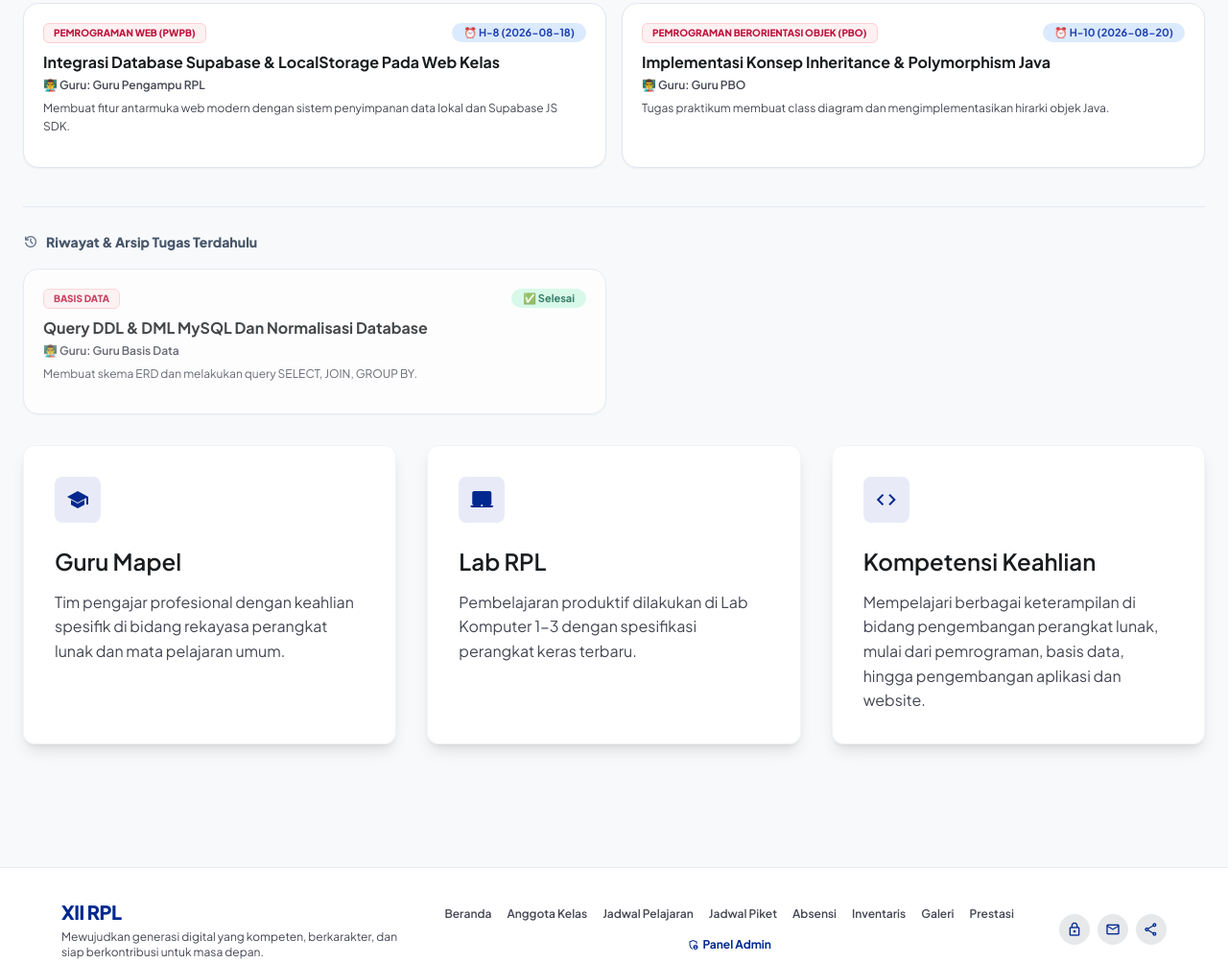
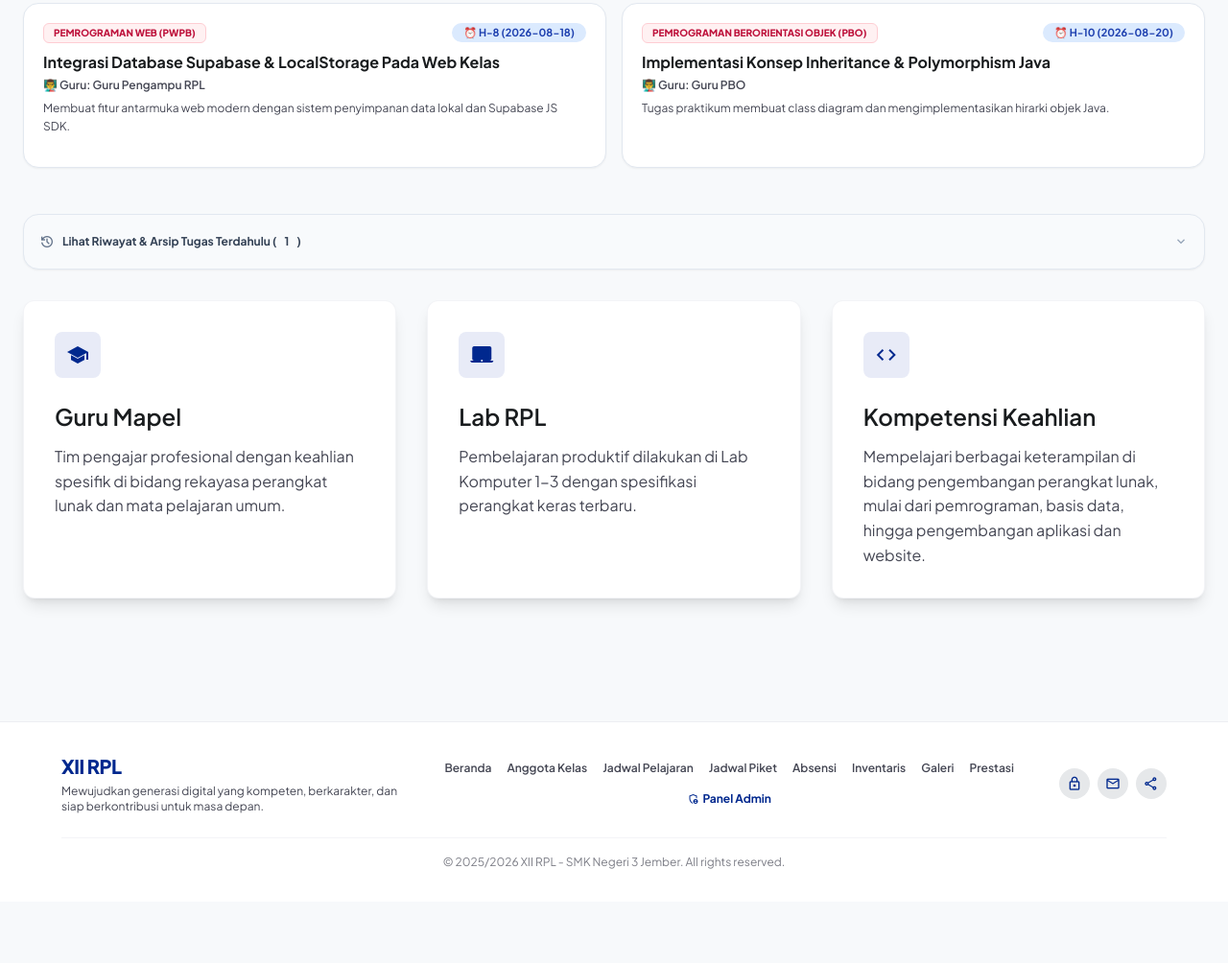
Before and after one commit to chevv-automation/aventrix-rpl, a website: page jadwal.html in a window 1280 px wide. Shown: the part 1523-2527 px from the top of the page at 96% size. After the commit the page ends 2463 px from the top, so only its background shows below. Drawn offline with nearby package versions, Linux system fonts and the light colour scheme.

Commit message:
convert Task History into smooth collapsible accordion with dynamic count badge

```diff
--- a/jadwal.html
+++ b/jadwal.html
@@ -281,15 +281,22 @@
   </div>
 </div>
 
-<!-- Sub-section 2: Riwayat & Arsip Tugas Terdahulu (Terpisah) -->
-<div class="mt-10 pt-6 border-t border-slate-200/80">
-  <h3 class="text-sm font-extrabold text-slate-600 flex items-center gap-2 mb-4">
-    <span class="material-symbols-outlined text-base text-slate-500">history</span>
-    Riwayat &amp; Arsip Tugas Terdahulu
-  </h3>
-  <div id="public-history-container" class="grid grid-cols-1 md:grid-cols-2 gap-4">
-    <!-- Dynamic loaded -->
-  </div>
+<!-- Sub-section 2: Riwayat & Arsip Tugas Terdahulu (Collapsible Accordion) -->
+<div class="mt-8 pt-4">
+  <details class="group bg-slate-50 border border-slate-200 rounded-2xl overflow-hidden transition-all shadow-sm">
+    <summary class="flex items-center justify-between p-4 cursor-pointer font-bold text-xs text-slate-700 select-none hover:bg-slate-100 transition-colors">
+      <span class="flex items-center gap-2">
+        <span class="material-symbols-outlined text-base text-slate-500">history</span>
+        Lihat Riwayat &amp; Arsip Tugas Terdahulu (<span id="history-count">0</span>)
+      </span>
+      <span class="material-symbols-outlined text-base text-slate-400 transition-transform group-open:rotate-180">expand_more</span>
+    </summary>
+    <div class="p-4 border-t border-slate-200 bg-white">
+      <div id="public-history-container" class="grid grid-cols-1 md:grid-cols-2 gap-4 max-h-[350px] overflow-y-auto pr-1">
+        <!-- Dynamic loaded -->
+      </div>
+    </div>
+  </details>
 </div>
 </section>
 
@@ -653,6 +660,10 @@
                 </div>`;
             }
 
+            // Update History Count Badge
+            const historyCountEl = document.getElementById('history-count');
+            if (historyCountEl) historyCountEl.textContent = historyItems.length;
+
             // Render Active Tasks
             if (activeItems.length === 0) {
                 containerAktif.innerHTML = `<div class="col-span-2 text-center py-6 text-slate-400 text-xs italic bg-slate-50 rounded-xl border border-dashed border-slate-200">Tidak ada tugas aktif mendesak saat ini. ✨</div>`;
```
